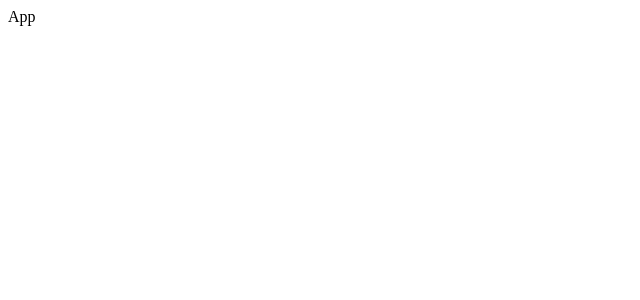
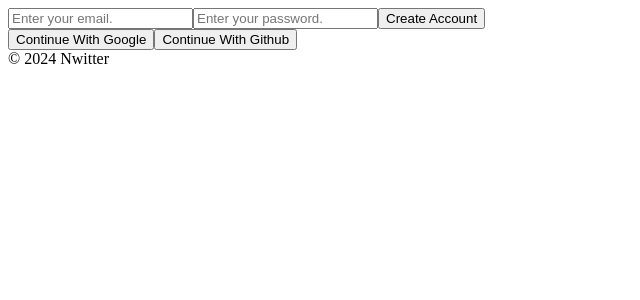
Before and after one commit to whymi627/nwitter, a React (Create React App) app: page / in a window 1280 px wide. Shown: the top 300 px of the page, without its empty margins (0-640 px from the left). Built offline with nearby package versions, Linux system fonts and the light colour scheme; no server answers.

Commit message:
chap04_3

```diff
--- /dev/null
+++ b/jsconfig.json
@@ -0,0 +1,6 @@
+{
+    "compilerOptions": {
+        "baseUrl": "src"
+    },
+    "include": ["src"]
+}
--- a/package.json
+++ b/package.json
@@ -6,8 +6,10 @@
     "@testing-library/jest-dom": "^5.17.0",
     "@testing-library/react": "^13.4.0",
     "@testing-library/user-event": "^13.5.0",
+    "firebase": "^10.8.0",
     "react": "^18.2.0",
     "react-dom": "^18.2.0",
+    "react-router-dom": "^6.22.1",
     "react-scripts": "5.0.1",
     "web-vitals": "^2.1.4"
   },
--- a/src/App.js
+++ /dev/null
@@ -1,8 +0,0 @@
-
-function App() {
-  return (
-    <div>App</div>
-  );
-}
-
-export default App;
--- /dev/null
+++ b/src/components/App.js
@@ -0,0 +1,17 @@
+import { useState } from "react";
+import AppRouter from "components/Router";
+import { authService } from "fbase";
+
+function App() {
+  const [isLoggedIn, setIsLoggedIn] = useState(false);
+  console.log(authService.currentUser);
+  return(
+    <>
+    <AppRouter isLoggedIn={isLoggedIn} />
+    <footer>&copy; {new Date().getFullYear()} Nwitter</footer>
+
+    </>
+  ) ;
+}
+
+export default App;
--- /dev/null
+++ b/src/components/Router.js
@@ -0,0 +1,20 @@
+import { HashRouter as Router, Route, Routes } from "react-router-dom";
+import Auth from "routes/Auth";
+import Home from "routes/Home";
+
+const AppRouter = ({isLoggedIn}) => {
+
+    return (
+        <Router>
+            <Routes>
+                {isLoggedIn ? (
+                    <Route path="/" element={<Home />} />
+                ) : (
+                    <Route path="/" element={<Auth />} />
+                )}
+            </Routes>
+        </Router>
+    );
+};
+
+export default AppRouter;
--- /dev/null
+++ b/src/fbase.js
@@ -0,0 +1,25 @@
+
+// Firebase v9
+
+// firebase.js 파일
+import { initializeApp } from 'firebase/app';
+import { getDatabase } from 'firebase/database';
+import {getAuth} from 'firebase/auth';
+
+const firebaseConfig = {
+    apiKey: process.env.REACT_APP_API_KEY ,
+    authDomain: process.env.REACT_APP_AUTH_DOMAIN ,
+    projectId: process.env.REACT_APP_PROJECT_ID ,
+    storageBucket: process.env.REACT_APP_STORAGE_BUCKET ,
+    messagingSenderId: process.env.REACT_APP_MESSAGING_SENDER_ID ,
+    appId: process.env.REACT_APP_APP_ID
+};
+
+// firebase 앱 초기화
+const firebaseApp = initializeApp(firebaseConfig);
+// const db = getDatabase(firebaseApp);
+
+// export { db };
+// Authentication 서비스 가져오기
+
+export const authService = getAuth(firebaseApp);
--- /dev/null
+++ b/src/routes/Auth.js
@@ -0,0 +1,74 @@
+import { authService } from "fbase";
+import { createUserWithEmailAndPassword, signInWithEmailAndPassword } from "firebase/auth";
+import { useState } from "react";
+
+
+const Auth = () => {
+    const [email, setEmail] = useState("");
+    const [password, setPassword] = useState("");
+    const [newAccount, setNewAccount] = useState(true);
+
+    const onChange = (event) => {
+        const {
+            target: { name, value }
+        } = event;
+
+        if (name === "email") {
+            setEmail(value);
+        } else if (name === "password") {
+            setPassword(value);
+        }
+
+    };
+
+    const onSubmit = async (event) => {
+        event.preventDefault();
+        try {
+            let data;
+            if (newAccount) {
+                // create newAccount
+                data = await createUserWithEmailAndPassword(authService, email, password);
+            } else {
+                // log in
+                data = await signInWithEmailAndPassword(authService, email, password);
+            }
+            console.log(data);
+
+        } catch (error) {
+            console.log(error);
+
+        }
+
+    };
+
+    return(
+        <div>
+            <form onSubmit={onSubmit}>
+                <input
+                    name="email"
+                    type="email"
+                    placeholder="Enter your email."
+                    required
+                    value={email}
+                    onChange={onChange}
+                    />
+                <input
+                    name="password"
+                    type="password"
+                    placeholder="Enter your password."
+                    required
+                    value={password}
+                    onChange={onChange}
+                    />
+                <input type="submit" value={newAccount ? "Create Account" : "Login"}/>
+            </form>
+            <div>
+                <button>Continue With Google</button>
+                <button>Continue With Github</button>
+            </div>
+        </div>
+
+    );
+};
+
+export default Auth;
--- /dev/null
+++ b/src/routes/EditProfile.js
@@ -0,0 +1,3 @@
+const EditProfile = () => <span>EditProfile</span>;
+
+export default EditProfile;
--- /dev/null
+++ b/src/routes/Home.js
@@ -0,0 +1,3 @@
+const Home = () => <span>Home</span>;
+
+export default Home;
--- /dev/null
+++ b/src/routes/Profile.js
@@ -0,0 +1,3 @@
+const Profile = () => <span>Profile</span>;
+
+export default Profile;
```
Also changed, not shown: src/index.js (+6 -2 lines), 2 other files (tests, documents, lock files or other folders).
